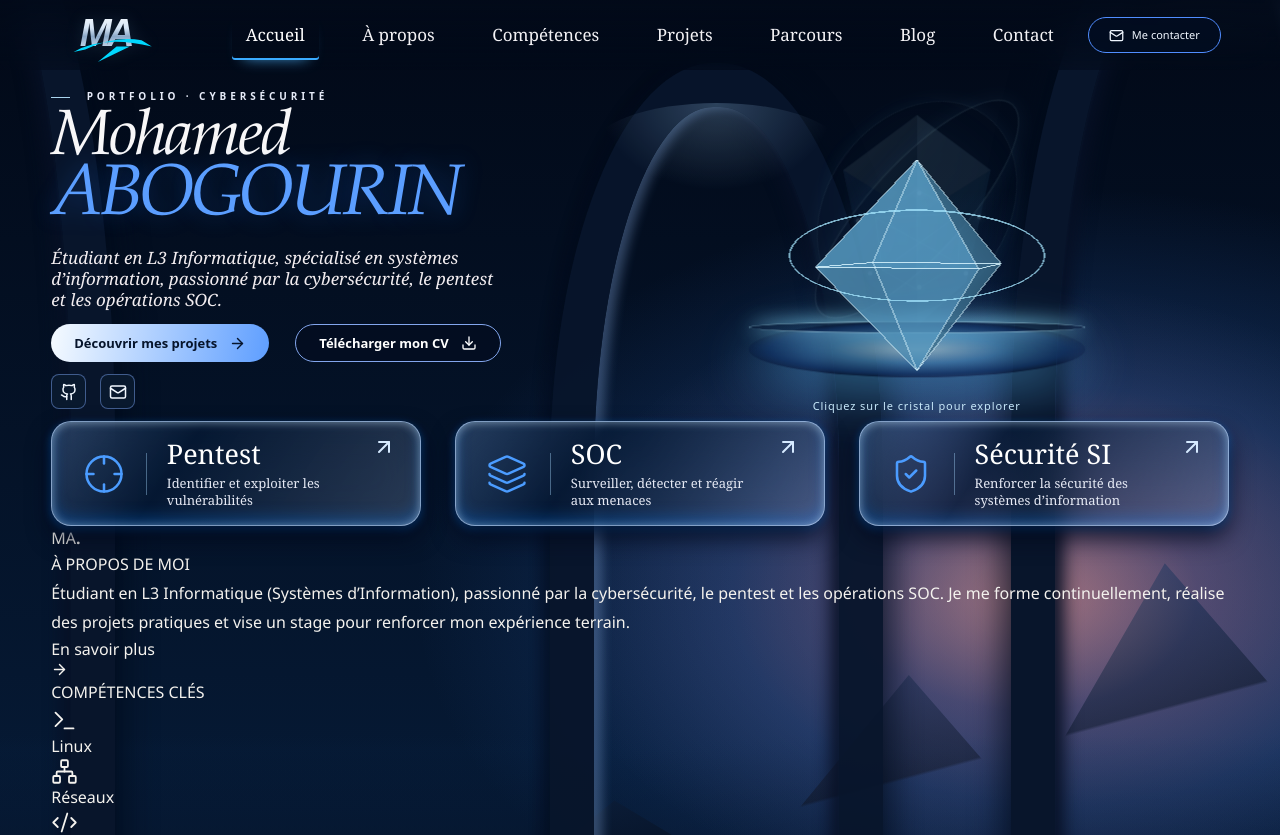
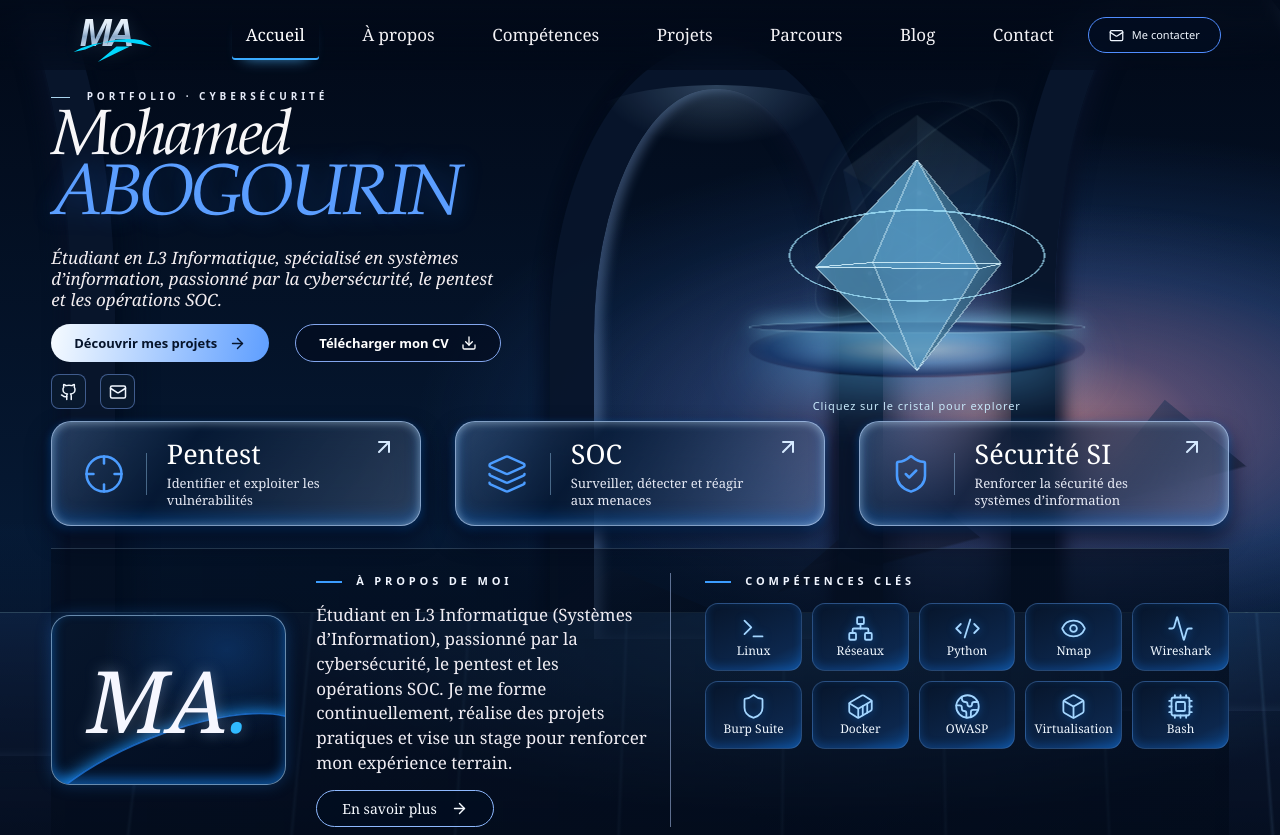
Before and after one commit to wilo-ford/Cybersecurity-Portfolio, a React (Vite) app in the folder cyber-portofolio/: page / in a window 1280 px wide. Shown: the top 835 px of the page. Built offline with nearby package versions, Linux system fonts and the light colour scheme.

Commit message:
design(v2): style approved about and skills preview strip across screen sizes

```diff
--- a/cyber-portofolio/src/v2-reference.css
+++ b/cyber-portofolio/src/v2-reference.css
@@ -52,3 +52,24 @@
 @media(min-width:1000px){#contenu>#a-propos{padding-top:35px;padding-bottom:35px}.skills-section{padding-block:42px}.featured-projects{gap:22px}}
 @media(max-width:950px){.site-header .header-name{display:none}.v2-hero{padding-top:100px}.v2-hero-main{grid-template-columns:1fr}.v2-copy{max-width:680px}.v2-art{min-height:345px}.v2-crystal-button{height:345px}.v2-domains{gap:12px}.v2-domain{padding:13px;gap:10px}.v2-domain-icon{width:47px;padding-right:7px}.v2-domain-icon svg{width:32px}.v2-domain strong{font-size:22px}.v2-domain small{font-size:11px}.v2-arch-center{left:37%;width:42%}}
 @media(max-width:650px){.site-header .header-inner{padding-inline:16px}.v2-hero{padding:100px 17px 20px}.v2-copy h1 span{font-size:clamp(57px,14vw,76px)}.v2-copy h1 em{font-size:clamp(47px,11vw,70px)}.v2-role{font-size:15px}.v2-art{min-height:295px}.v2-crystal-button{height:295px}.v2-domains{grid-template-columns:1fr;gap:14px}.v2-domain{min-height:86px;padding:12px 19px}.v2-domain-icon{width:65px}.v2-domain strong{font-size:25px}.v2-domain small{font-size:13px}.v2-arch-center{left:33%;width:65%}.v2-arch-right{right:-35%;width:65%}.v2-arch-left{left:-45%;width:65%}}
+
+/* Lower half of the approved 1536x864 reference: monogram, bio, ten skill tiles. */
+.v2-reference-strip{position:relative;z-index:2;max-width:1400px;margin:22px auto 0;display:grid;grid-template-columns:1.18fr 1fr;gap:32px;padding:24px 0 20px;border-top:1px solid #b1d9ff38;border-bottom:1px solid #b1d9ff38;background:linear-gradient(90deg,#020b1a80,#020b1aab)}
+.v2-about-preview{display:grid;grid-template-columns:235px minmax(0,1fr);gap:30px;align-items:center;padding-right:22px;border-right:1px solid #b7cfff80}
+.v2-monogram-card{position:relative;display:grid;place-items:center;min-height:170px;overflow:hidden;border:1px solid #a7d7ff9c;border-radius:19px;background:radial-gradient(ellipse at 75% 20%,#1760bc57,transparent 50%),linear-gradient(145deg,#07162c,#020d21);box-shadow:inset 0 -6px 12px #168cff82,0 0 16px #248cff42;text-decoration:none}
+.v2-monogram-card:after{content:"";position:absolute;width:130%;height:65%;border:2px solid #228affaa;border-radius:50%;transform:rotate(-22deg);box-shadow:0 0 17px #1e9aff;bottom:-35%;left:-15%}
+.v2-monogram-card span{font:italic 86px/1 Georgia,serif;color:#f6f7ff;z-index:1;text-shadow:0 0 15px #b9dcff5c}
+.v2-monogram-card b{color:#30baff;font-weight:400}
+.v2-strip-label{font:600 11px/1.4 system-ui,sans-serif;letter-spacing:.35em;color:#f0f5ff;margin:0 0 14px}
+.v2-strip-label:before{content:"";display:inline-block;width:26px;height:2px;background:#3c9dff;vertical-align:middle;margin-right:14px}
+.v2-about-text>p:nth-child(2){font:17px/1.45 Georgia,serif;color:#f0edf3;margin:0 0 15px}
+.v2-strip-link{display:inline-flex;align-items:center;gap:14px;border:1px solid #8eb9ff;border-radius:24px;padding:8px 25px;color:#f6faff;font:14px Georgia,serif;text-decoration:none;background:#020d20bb}
+.v2-skills-preview{padding-left:2px}
+.v2-skill-tiles{display:grid;grid-template-columns:repeat(5,minmax(0,1fr));gap:10px}
+.v2-skill-tile{min-height:68px;display:flex;flex-direction:column;align-items:center;justify-content:center;gap:2px;color:#eff7ff;text-decoration:none;background:linear-gradient(155deg,#07152a,#0c274d 75%,#0e4482);border:1px solid #5d98e45e;border-radius:13px;box-shadow:inset 0 -3px 8px #1685ff42}
+.v2-skill-tile svg{color:#a4d6ff;filter:drop-shadow(0 0 4px #1689ff85)}
+.v2-skill-tile span{font:12px/1.2 Georgia,serif;text-align:center}
+.v2-skill-tile:hover,.v2-skill-tile:focus-visible{border-color:#b5e5ff;background:#14396c}
+@media(max-width:1100px){.v2-reference-strip{grid-template-columns:1fr;gap:22px}.v2-about-preview{border-right:0;border-bottom:1px solid #a5d7ff4b;padding:0 0 22px}.v2-skills-preview{padding:0 0 12px}}
+@media(max-width:650px){.v2-reference-strip{padding-top:20px}.v2-about-preview{grid-template-columns:105px 1fr;gap:15px}.v2-monogram-card{min-height:115px;border-radius:13px}.v2-monogram-card span{font-size:46px}.v2-about-text>p:nth-child(2){font-size:13px}.v2-strip-label{font-size:9px;letter-spacing:.2em}.v2-strip-label:before{width:14px;margin-right:6px}.v2-skill-tiles{grid-template-columns:repeat(5,minmax(0,1fr));gap:5px}.v2-skill-tile{min-height:58px;border-radius:8px}.v2-skill-tile svg{width:21px;height:21px}.v2-skill-tile span{font-size:9px}}
+@media(max-width:380px){.v2-skill-tiles{grid-template-columns:repeat(3,minmax(0,1fr))}}
```
